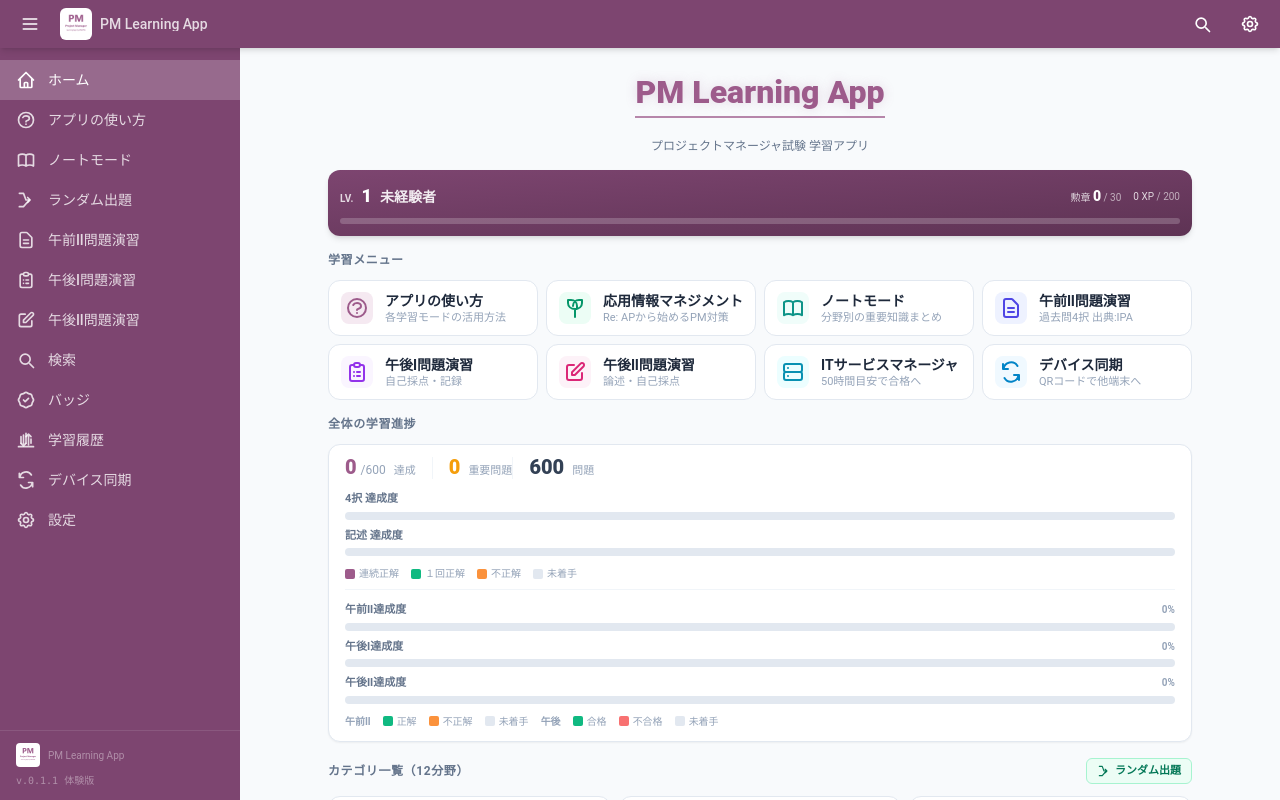
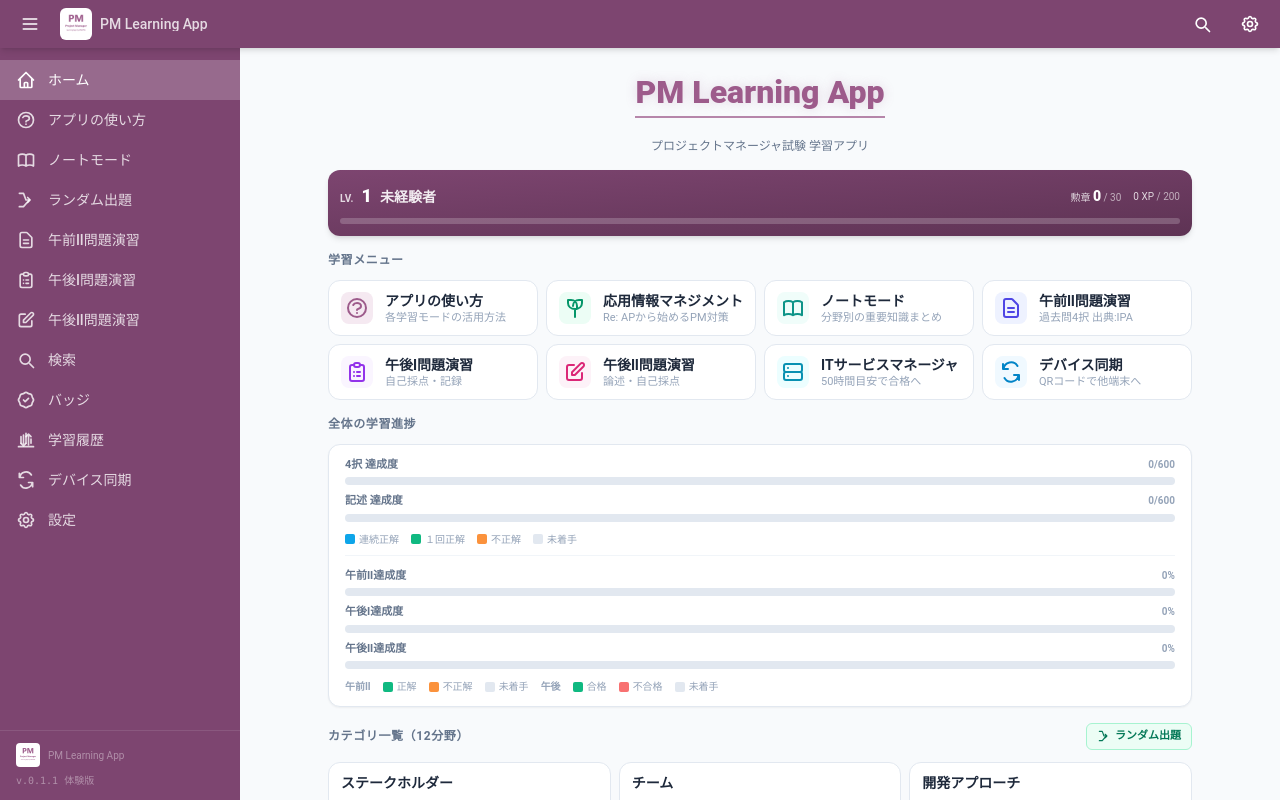
Before and after one commit to hmamiya52-bit/PM-learning_app-pro, a React (Vite) app: page / in a window 1280 px wide. Shown: the top 800 px of the page. Built offline with nearby package versions, Linux system fonts and the light colour scheme.

Commit message:
Refine home progress bars and restyle streak segments

```diff
--- a/src/components/CategoryCard.tsx
+++ b/src/components/CategoryCard.tsx
@@ -42,7 +42,7 @@ function MasteryBar({ label, mastery }: { label: string; mastery: MasterySummary
         aria-valuenow={consecutive + correct}
       >
         {consecutive > 0 && (
-          <div className="h-full bg-brand flex-shrink-0" style={{ width: pct(consecutive) }} />
+          <div className="h-full bg-sky-500 flex-shrink-0" style={{ width: pct(consecutive) }} />
         )}
         {correct > 0 && (
           <div className="h-full bg-emerald-500 flex-shrink-0" style={{ width: pct(correct) }} />
--- a/src/pages/Home.tsx
+++ b/src/pages/Home.tsx
@@ -2,12 +2,11 @@ import { useMemo } from 'react'
 import { Link } from 'react-router-dom'
 import { categories } from '../data/categories'
 import { questions } from '../data/questions'
-import { getAllProgress, getAnswerRecords, getQuestionMastery } from '../lib/storage'
+import { getAllProgress, getQuestionMastery } from '../lib/storage'
 import CategoryCard from '../components/CategoryCard'
 import LevelWidget from '../components/gamification/LevelWidget'
 import { getRecentDaySummaries } from '../lib/activityLog'
 import { StudyHistoryList } from '../components/history/StudyHistoryList'
-import { getImportantIds } from '../lib/importantMarks'
 import { officialMorningQuestions } from '../data/officialMorningQuestions'
 import { loadMorningRecords } from '../lib/morningRecords'
 import { afternoonProblems } from '../data/afternoonProblems'
@@ -197,8 +196,44 @@ interface ProgressSegment {
   color: string
 }
 
+interface MasterySummary {
+  consecutive: number
+  correct: number
+  incorrect: number
+  total: number
+}
+
 function ratioWidth(count: number, total: number): string {
   return total > 0 ? `${(count / total) * 100}%` : '0%'
+}
+
+function MasteryProgressRow({ title, mastery }: { title: string; mastery: MasterySummary }) {
+  const { consecutive, correct, incorrect, total } = mastery
+  const unattempted = Math.max(0, total - consecutive - correct - incorrect)
+  const achieved = consecutive + correct
+  return (
+    <div>
+      <div className="mb-1 flex flex-wrap items-baseline justify-between gap-x-3 gap-y-0.5">
+        <span className="text-[11px] font-bold text-slate-500">{title}</span>
+        <span className="text-[10px] font-bold tabular-nums text-slate-400">
+          {achieved}/{total}
+        </span>
+      </div>
+      <div
+        className="flex h-2 overflow-hidden rounded-full bg-slate-100"
+        role="progressbar"
+        aria-label={`${title} 達成度`}
+        aria-valuemin={0}
+        aria-valuemax={total}
+        aria-valuenow={achieved}
+      >
+        {consecutive > 0 && <div className="h-full bg-sky-500 flex-shrink-0 transition-all duration-500" style={{ width: ratioWidth(consecutive, total) }} />}
+        {correct > 0 && <div className="h-full bg-emerald-500 flex-shrink-0 transition-all duration-500" style={{ width: ratioWidth(correct, total) }} />}
+        {incorrect > 0 && <div className="h-full bg-orange-400 flex-shrink-0 transition-all duration-500" style={{ width: ratioWidth(incorrect, total) }} />}
+        {unattempted > 0 && <div className="h-full bg-slate-200 flex-shrink-0" style={{ width: ratioWidth(unattempted, total) }} />}
+      </div>
+    </div>
+  )
 }
 
 function ProgressStatusRow({
@@ -252,28 +287,6 @@ export default function Home() {
   // --- Data ---
   const allProgress = useMemo(() => getAllProgress(), [])
   const daySummaries = useMemo(() => getRecentDaySummaries(10), [])
-
-  const totalQuestions = questions.length
-  // ★F1-P2: 静的 isImportant フラグ廃止 → importantMarks LocalStorage 参照に変更
-  const importantCount = useMemo(
-    () => getImportantIds().filter((id) => id.startsWith('q-')).length,
-    [],
-  )
-
-  // 「達成」した問題ID集合：1回でも正解した問題の questionId（重複は1つに集約）
-  const achievedQuestionIds = useMemo(() => {
-    const set = new Set<string>()
-    for (const r of getAnswerRecords()) {
-      if (r.isCorrect) set.add(r.questionId)
-    }
-    return set
-  }, [])
-
-  // 全体達成数 = 達成済みのうち、現在も questions に存在する ID の数
-  const achievedCount = useMemo(
-    () => questions.filter((q) => achievedQuestionIds.has(q.id)).length,
-    [achievedQuestionIds],
-  )
 
   // 弱点克服モードの非活性化判定用：1問でも回答していれば学習済みとみなす
   const studiedCount = useMemo(() => {
@@ -480,55 +493,13 @@ export default function Home() {
             全体の学習進捗
           </h2>
           <div className="bg-white rounded-xl shadow-sm border border-slate-200 px-4 py-3">
-            {/* Stats row */}
-            <div className="flex items-center gap-0 divide-x divide-slate-100 mb-3">
-              <div className="flex items-baseline gap-1 pr-4">
-                <span className="text-xl font-black tabular-nums leading-none" style={{ color: '#9d5b8b' }}>
-                  {achievedCount}
-                </span>
-                <span className="text-xs font-normal text-slate-400">/{totalQuestions}</span>
-                <span className="text-[11px] text-slate-400 ml-1">達成</span>
-              </div>
-              <div className="flex items-baseline gap-1 pl-4">
-                <span className="text-xl font-black tabular-nums text-amber-500 leading-none">{importantCount}</span>
-                <span className="text-[11px] text-slate-400 ml-1">重要問題</span>
-              </div>
-              <div className="flex items-baseline gap-1 pl-4">
-                <span className="text-xl font-black tabular-nums text-slate-700 leading-none">{totalQuestions}</span>
-                <span className="text-[11px] text-slate-400 ml-1">問題</span>
-              </div>
-            </div>
-            {/* Progress bars: 4択 + 記述 の達成度（4セグメント） */}
             <div className="space-y-2">
-              {(['mc', 'wr'] as const).map((mode) => {
-                const m = globalMastery[mode]
-                const unattempted = Math.max(0, m.total - m.consecutive - m.correct - m.incorrect)
-                const pct = (n: number) => m.total > 0 ? `${(n / m.total) * 100}%` : '0%'
-                return (
-                  <div key={mode}>
-                    <div className="text-[11px] mb-1 font-bold text-slate-500">
-                      {mode === 'mc' ? '4択 達成度' : '記述 達成度'}
-                    </div>
-                    <div
-                      className="h-2 bg-slate-100 rounded-full overflow-hidden flex"
-                      role="progressbar"
-                      aria-label={`${mode === 'mc' ? '4択' : '記述'} 達成度`}
-                      aria-valuemin={0}
-                      aria-valuemax={m.total}
-                      aria-valuenow={m.consecutive + m.correct}
-                    >
-                      {m.consecutive > 0 && <div className="h-full bg-brand flex-shrink-0 transition-all duration-500" style={{ width: pct(m.consecutive) }} />}
-                      {m.correct > 0 && <div className="h-full bg-emerald-500 flex-shrink-0 transition-all duration-500" style={{ width: pct(m.correct) }} />}
-                      {m.incorrect > 0 && <div className="h-full bg-orange-400 flex-shrink-0 transition-all duration-500" style={{ width: pct(m.incorrect) }} />}
-                      {unattempted > 0 && <div className="h-full bg-slate-200 flex-shrink-0" style={{ width: pct(unattempted) }} />}
-                    </div>
-                  </div>
-                )
-              })}
+              <MasteryProgressRow title="4択 達成度" mastery={globalMastery.mc} />
+              <MasteryProgressRow title="記述 達成度" mastery={globalMastery.wr} />
 
               <div className="flex items-center flex-wrap gap-x-3 gap-y-1 pt-0.5">
                 {[
-                  { color: 'bg-brand', label: '連続正解' },
+                  { color: 'bg-sky-500', label: '連続正解' },
                   { color: 'bg-emerald-500', label: '１回正解' },
                   { color: 'bg-orange-400', label: '不正解' },
                   { color: 'bg-slate-200', label: '未着手' },
```
